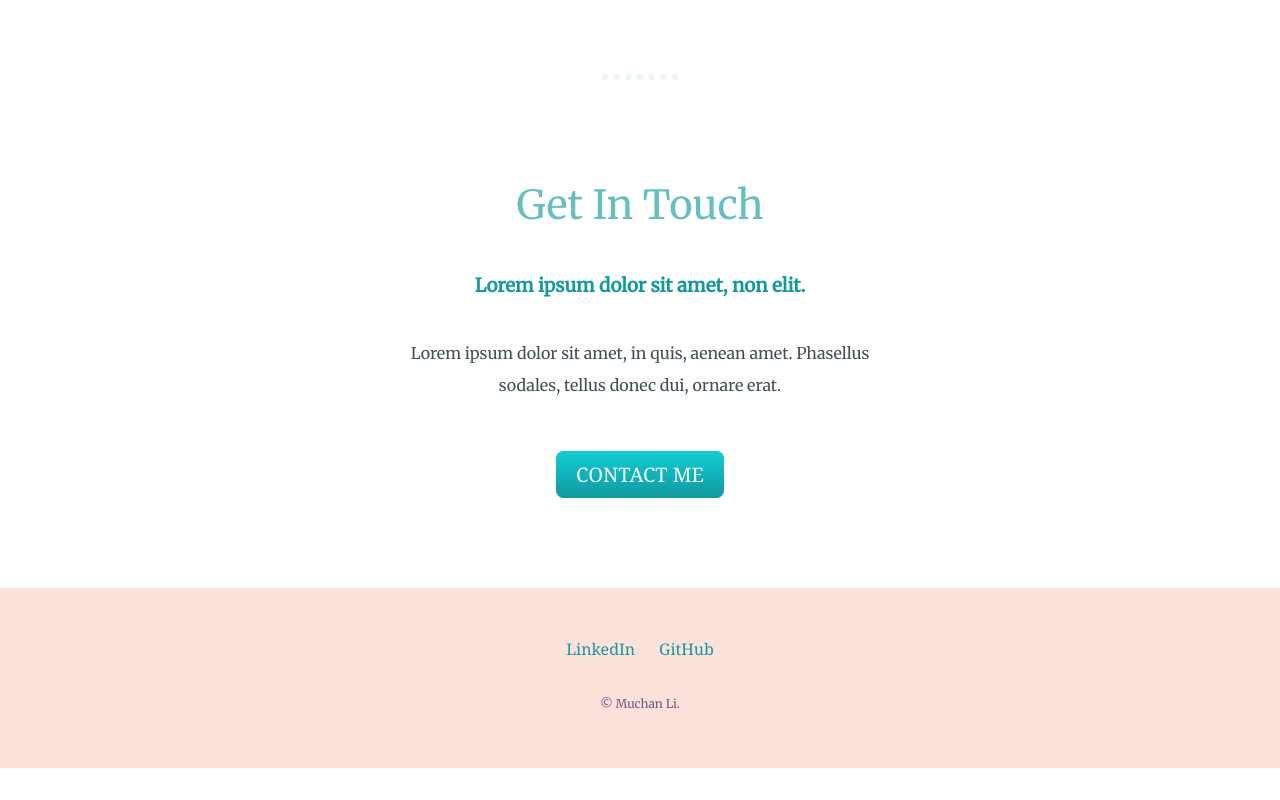
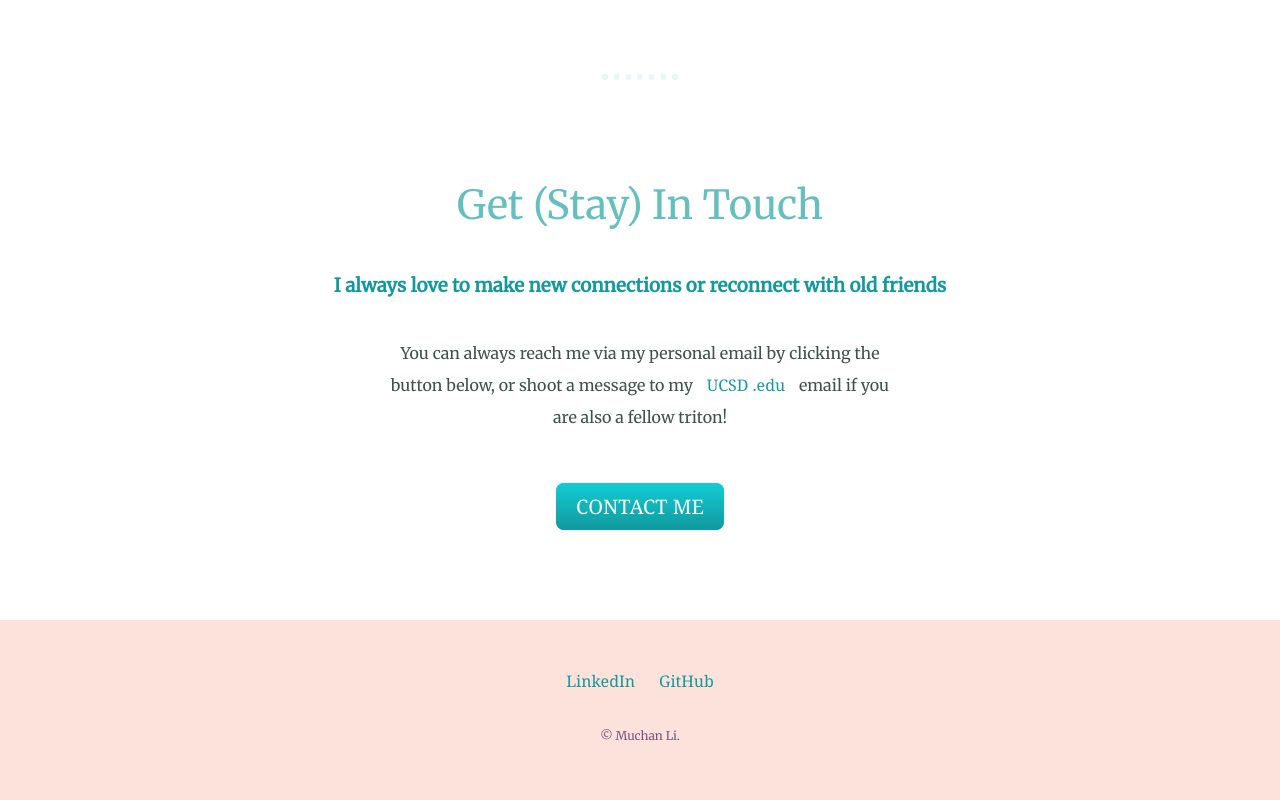
Before and after one commit to Lord-of-Bugs/personal-website, a plain HTML site: page index.html in a window 1280 px wide. Shown: the part 2111-2911 px from the top of the page. Before the commit the page ends 2879 px from the top, so only its background shows below. Drawn offline with Linux system fonts and the light colour scheme.

Commit message:
update contact-me

```diff
--- a/index.html
+++ b/index.html
@@ -42,10 +42,11 @@
       </div>
       <hr>
       <div class="contact-me">
-        <h2>Get In Touch</h2>
-        <h3>Lorem ipsum dolor sit amet, non elit.</h3>
-        <p class="contact-message">Lorem ipsum dolor sit amet, in quis, aenean amet. Phasellus sodales, tellus donec dui, ornare erat.</p>
-        <a class="btn" href="mailto:name@email.com">CONTACT ME</a>
+        <h2>Get (Stay) In Touch</h2>
+        <h3>I always love to make new connections or reconnect with old friends</h3>
+        <p class="contact-message">You can always reach me via my personal email by clicking the button below, or shoot
+            a message to my <a href="mailto:mul005@ucsd.edu">UCSD .edu</a> email if you are also a fellow triton!</p>
+        <a class="btn" href="mailto:limuchan28@gmail.com">CONTACT ME</a>
       </div>
     </div>
     <div class="bottom-container">
```
